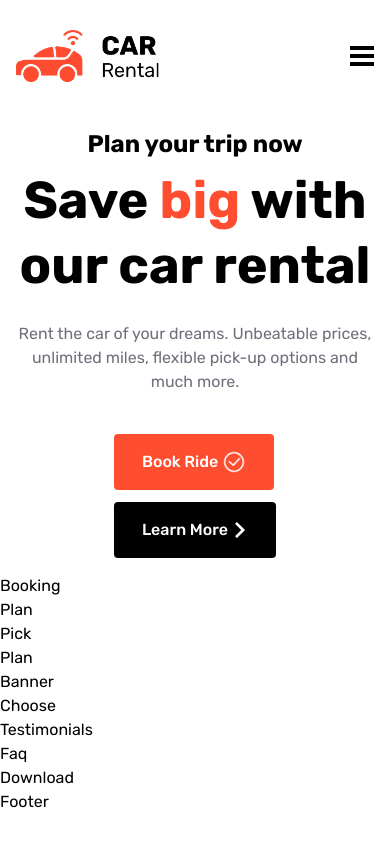
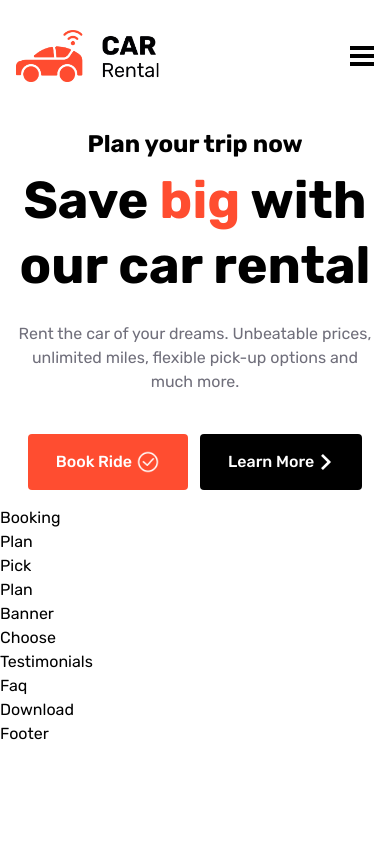
Before and after one commit to KarolKotomski/Car-Rental, a React (Create React App) app: page / in a window 390 px wide. Built offline with nearby package versions, Linux system fonts and the light colour scheme.

Commit message:
media queries amendments

```diff
--- a/src/components/Hero.tsx
+++ b/src/components/Hero.tsx
@@ -1,4 +1,3 @@
-import React from "react";
 import checkmark from "../icons/checkmark.png";
 import arrowRight from "../icons/arrow-right.png";
 import heroCar from "../images/hero/main-car.png";
@@ -18,7 +17,7 @@ const Hero = () => {
 							flexible pick-up options and much more.
 						</p>
 					</div>
-					<div className='font-medium flex flex-col gap-3 md:flex-row'>
+					<div className='font-medium flex flex-wrap gap-3 justify-center'>
 						<button className='bg-orange py-4 px-7 rounded text-white flex gap-1 items-center w-fit'>
 							Book Ride{" "}
 							<img
--- a/src/components/Navbar.tsx
+++ b/src/components/Navbar.tsx
@@ -1,6 +1,5 @@
-import React from "react";
 import logo from "../images/logo/logo.png";
-import hamburger from "../icons/hamburger.svg"
+import hamburgerIcon from "../icons/hamburger.svg"
 
 const Navbar = () => {
 	return (
@@ -22,7 +21,7 @@ const Navbar = () => {
 					<button className='hidden lg:block bg-orange py-3 px-6 text-white rounded'>
 						Register
 					</button>
-					<img className='lg:hidden w-6' src={hamburger} alt="hamburger menu" />
+					<img className='lg:hidden w-6' src={hamburgerIcon} alt="hamburger menu" />
 				</div>
 			</div>
 		</nav>
```
